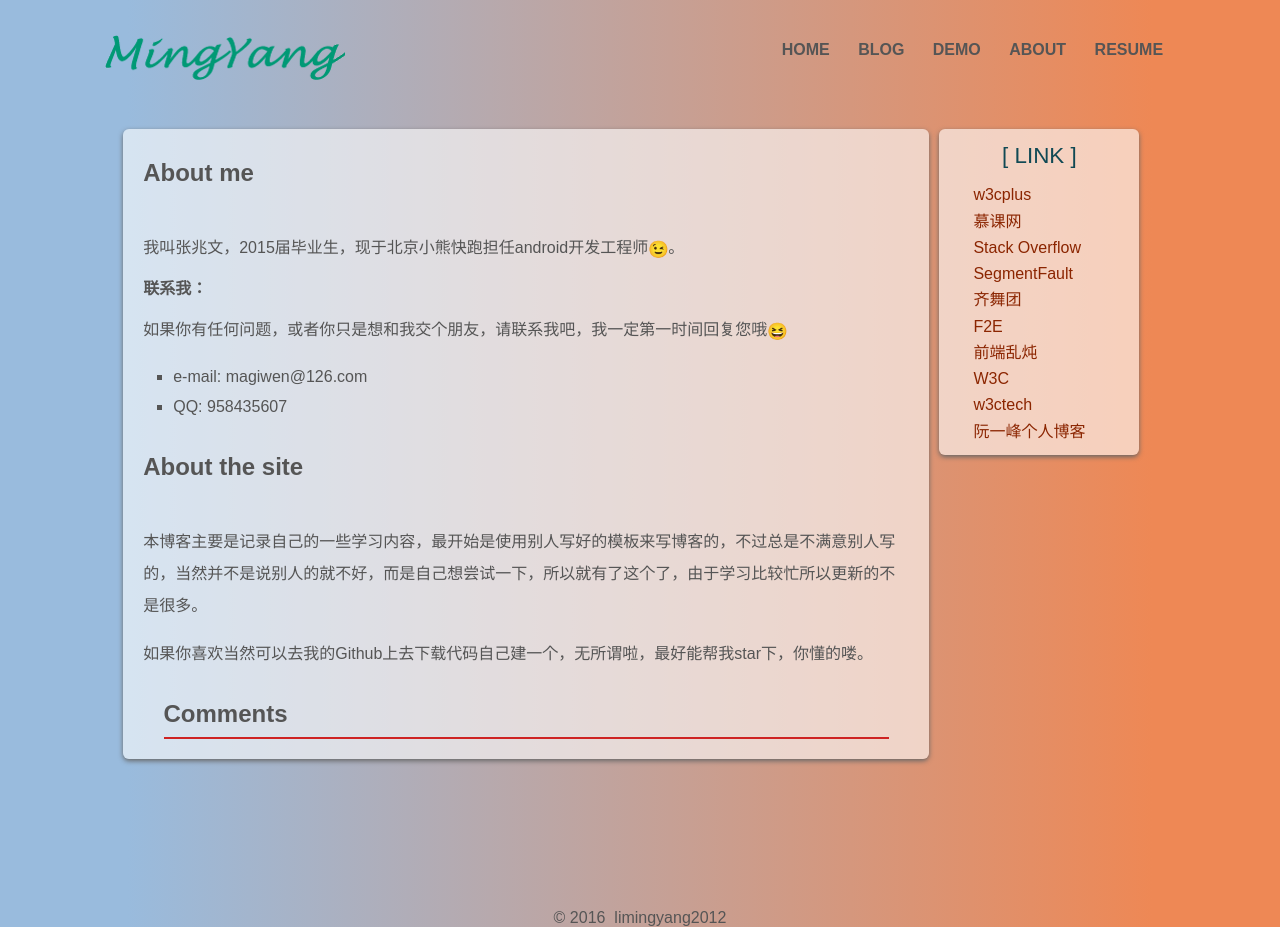
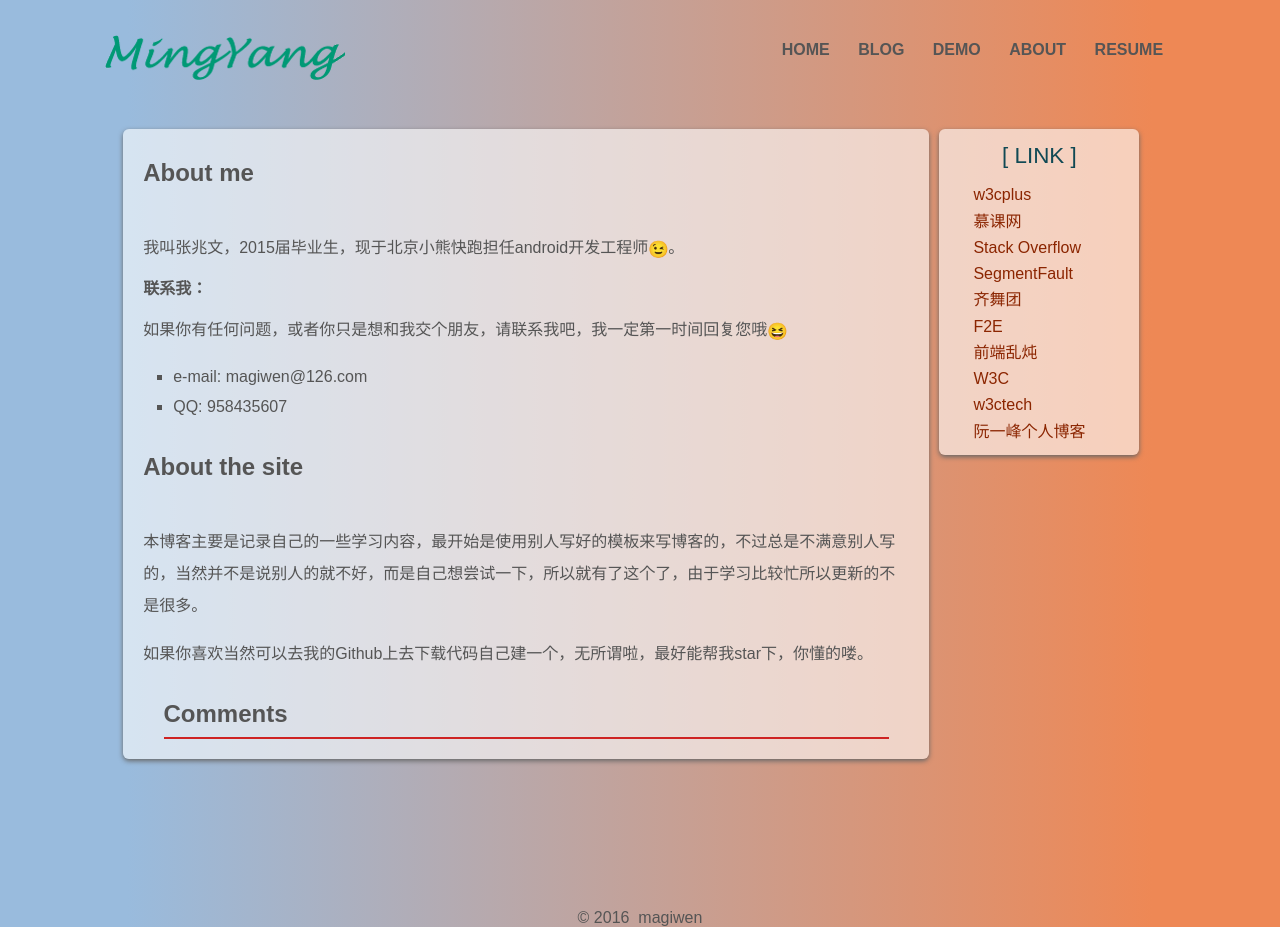
Before and after one commit to wenmagi/wenmagi.github.io, a Jekyll site: the page built from about/index.html, in a window 1280 px wide. Built offline with Jekyll 4.4.1, drawn with Linux system fonts in a browser that asks for light colours; emoji names are drawn with the system emoji font; comment, search, counter and statistics services are not loaded; a style sheet for code colours, icons or effects is not loaded; part of the change alters nothing that is shown.

Commit message:
config changed

```diff
--- a/_config.yml
+++ b/_config.yml
@@ -14,10 +14,10 @@ baseurl: ""
 
 
 # Site settings
-name:           limingyang2012
-email:          limingyang2012@zju.edu.cn
-uri:            limingyang2012.github.io
-github:         limingyang2012
-twitter:        limingyang2012
-facebook:       limingyang2012
-linkedin:       limingyang2012
+name:           magiwen
+email:          magiwen@126.com
+uri:            wenmagi.github.io
+github:         wenmagi
+twitter:        magiven
+facebook:       张兆文
+linkedin:       张兆文
```
